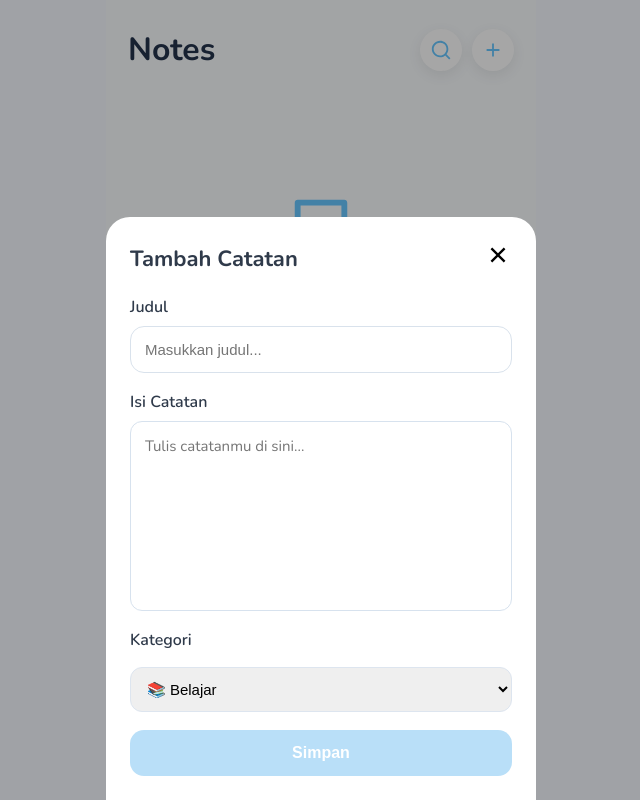
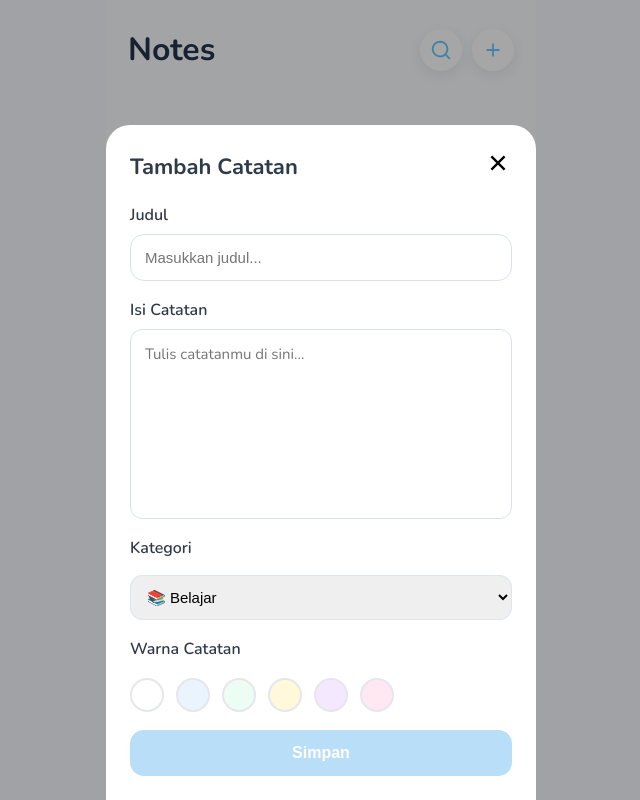
Before and after one commit to lasiah07/daily-planner, a React (Vite) app: page / in a window 1280 px wide. Both pictures are taken after a click on the button 812 px from the left and 49 px from the top of the page. Shown: the whole page, without its empty margins (319-959 px from the left). Built offline with nearby package versions, Linux system fonts and the light colour scheme.

Commit message:
feat(notes): enhance notes with categories, colors, pin, and search

```diff
--- a/src/components/AddNoteModal/AddNoteModal.css
+++ b/src/components/AddNoteModal/AddNoteModal.css
@@ -43,3 +43,45 @@ textarea:focus{
     margin-top:8px;
 
 }
+
+.color-picker{
+
+    display:flex;
+
+    gap:12px;
+
+    margin-top:10px;
+
+    flex-wrap:wrap;
+
+}
+
+.color-dot{
+
+    width:34px;
+
+    height:34px;
+
+    border-radius:50%;
+
+    border:2px solid #E5E7EB;
+
+    cursor:pointer;
+
+    transition:.2s;
+
+}
+
+.color-dot:hover{
+
+    transform:scale(1.08);
+
+}
+
+.color-dot.active{
+
+    border:3px solid #67C6FF;
+
+    transform:scale(1.1);
+
+}
--- a/src/components/AddNoteModal/AddNoteModal.jsx
+++ b/src/components/AddNoteModal/AddNoteModal.jsx
@@ -12,6 +12,7 @@ function AddNoteModal({
   const [content, setContent] = useState("");
   const [category, setCategory] =
     useState("Belajar");
+  const [color, setColor] = useState("#ffffff");
 
   useEffect(() => {
     if (!isOpen) return;
@@ -22,10 +23,12 @@ function AddNoteModal({
       setCategory(
         editNote.category || "Belajar"
       );
+      setColor(editNote.color || "#ffffff");
     } else {
       setTitle("");
       setContent("");
       setCategory("Belajar");
+      setColor("#ffffff");
     }
   }, [editNote, isOpen]);
 
@@ -43,6 +46,7 @@ function AddNoteModal({
       title: title.trim(),
       content: content.trim(),
       category,
+      color,
     });
 
     onClose();
@@ -128,6 +132,58 @@ function AddNoteModal({
           </select>
         </div>
 
+        <div className="form-group">
+
+          <label>Warna Catatan</label>
+
+          <div className="color-picker">
+
+            <button
+              type="button"
+              className={`color-dot ${color === "#FFFFFF" ? "active" : ""}`}
+              style={{ background: "#FFFFFF" }}
+              onClick={() => setColor("#FFFFFF")}
+            />
+
+            <button
+              type="button"
+              className={`color-dot ${color === "#EAF4FF" ? "active" : ""}`}
+              style={{ background: "#EAF4FF" }}
+              onClick={() => setColor("#EAF4FF")}
+            />
+
+            <button
+              type="button"
+              className={`color-dot ${color === "#ECFDF3" ? "active" : ""}`}
+              style={{ background: "#ECFDF3" }}
+              onClick={() => setColor("#ECFDF3")}
+            />
+
+            <button
+              type="button"
+              className={`color-dot ${color === "#FFF8DB" ? "active" : ""}`}
+              style={{ background: "#FFF8DB" }}
+              onClick={() => setColor("#FFF8DB")}
+            />
+
+            <button
+              type="button"
+              className={`color-dot ${color === "#F3E8FF" ? "active" : ""}`}
+              style={{ background: "#F3E8FF" }}
+              onClick={() => setColor("#F3E8FF")}
+            />
+
+            <button
+              type="button"
+              className={`color-dot ${color === "#FFE8F1" ? "active" : ""}`}
+              style={{ background: "#FFE8F1" }}
+              onClick={() => setColor("#FFE8F1")}
+            />
+
+            </div>
+
+        </div>
+
         <button
           className="save-button"
           onClick={handleSave}
--- a/src/components/NoteCard/NoteCard.css
+++ b/src/components/NoteCard/NoteCard.css
@@ -1,30 +1,28 @@
 .note-card{
 
-    background:#FFFFFF;
-
-    border-radius:18px;
+    border-radius:20px;
 
     padding:18px;
 
-    box-shadow:0 4px 16px rgba(0,0,0,.06);
+    box-shadow:0 6px 18px rgba(0,0,0,.06);
+
+    transition:.25s;
 
     margin-bottom:18px;
-
-    transition:.25s;
 
 }
 
 .note-card:hover{
 
-    transform:translateY(-2px);
+    transform:translateY(-3px);
+
+    box-shadow:0 10px 24px rgba(0,0,0,.08);
 
 }
 
 .pinned-card{
 
-    border:2px solid #FFE08A;
-
-    background:#FFFDF7;
+    border:2px solid #FFD86B;
 
 }
 
@@ -72,7 +70,7 @@
 
 .category-belajar{
 
-    background:#EAF4FF;
+    background:#DCEEFF;
 
     color:#2563EB;
 
@@ -80,7 +78,7 @@
 
 .category-kerja{
 
-    background:#FFF1E8;
+    background:#FFE8D6;
 
     color:#EA580C;
 
@@ -88,9 +86,9 @@
 
 .category-personal{
 
-    background:#ECFDF3;
+    background:#DCFCE7;
 
-    color:#16A34A;
+    color:#15803D;
 
 }
 
@@ -104,7 +102,7 @@
 
 .category-ibadah{
 
-    background:#E6FFFB;
+    background:#CCFBF1;
 
     color:#0F766E;
 
@@ -112,11 +110,11 @@
 
 .note-header h3{
 
-    font-size:19px;
+    margin:0;
 
-    color:#1F2937;
+    color:#24324B;
 
-    margin:0;
+    font-size:20px;
 
 }
 
@@ -140,34 +138,32 @@
 
     display:flex;
 
+    justify-content:center;
+
     align-items:center;
 
-    justify-content:center;
+    background:#FFF3C4;
 
-    background:#FFF6D6;
-
-    color:#F59E0B;
-
-    font-size:15px;
+    color:#EAB308;
 
 }
 
 .note-card p{
 
+    margin:14px 0 18px;
+
     color:#4B5563;
 
-    line-height:1.6;
-
-    margin-bottom:18px;
+    line-height:1.7;
 
     white-space:pre-wrap;
 
 }
 
-.note-card span:last-child{
+.note-date{
 
     font-size:13px;
 
-    color:#98A2B3;
+    color:#6B7280;
 
 }
--- a/src/components/NoteCard/NoteCard.jsx
+++ b/src/components/NoteCard/NoteCard.jsx
@@ -13,13 +13,14 @@ function NoteCard({
       className={`note-card ${
         note.pinned ? "pinned-card" : ""
       }`}
+      style={{
+        backgroundColor:
+          note.color || "#FFFFFF",
+      }}
     >
       <div className="note-top">
-
         <div className="note-header">
-
           <div className="note-badges">
-
             <span
               className={`category-badge category-${(
                 note.category || "Belajar"
@@ -27,15 +28,12 @@ function NoteCard({
             >
               {note.category || "Belajar"}
             </span>
-
           </div>
 
           <h3>{note.title}</h3>
-
         </div>
 
         <div className="note-actions">
-
           {note.pinned && (
             <span className="pin-badge">
               <RiPushpin2Fill />
@@ -54,15 +52,14 @@ function NoteCard({
               onDelete(note.id)
             }
           />
-
         </div>
-
       </div>
 
       <p>{note.content}</p>
 
-      <span>{note.date}</span>
-
+      <span className="note-date">
+        {note.date}
+      </span>
     </div>
   );
 }
--- a/src/pages/Notes/Notes.css
+++ b/src/pages/Notes/Notes.css
@@ -146,3 +146,73 @@
     font-size:15px;
 
 }
+
+/* ===========================
+   Category Filter
+=========================== */
+
+.category-filter{
+
+    margin:10px 0 28px;
+
+    display:flex;
+
+    gap:10px;
+
+    margin-bottom:24px;
+
+    overflow-x:auto;
+
+    scrollbar-width:none;
+
+    -ms-overflow-style:none;
+
+}
+
+.category-filter::-webkit-scrollbar{
+
+    display:none;
+
+}
+
+.category-chip{
+
+    border:none;
+
+    background:#EEF5FD;
+
+    color:#64748B;
+
+    padding:10px 18px;
+
+    border-radius:999px;
+
+    font-size:14px;
+
+    font-weight:600;
+
+    cursor:pointer;
+
+    white-space:nowrap;
+
+    flex-shrink:0;
+
+    transition:.25s;
+
+}
+
+.category-chip:hover{
+
+    background:#DCEEFF;
+
+}
+
+.category-chip.active{
+
+    background:#67C6FF;
+
+    color:#FFFFFF;
+
+    box-shadow:0 6px 16px rgba(103,198,255,.35);
+
+}
```
Also changed, not shown: src/pages/Notes/Notes.jsx (+10 -23 lines), src/pages/NoteDetail/NoteDetail.css (added), src/pages/NoteDetail/NoteDetail.jsx (added).
